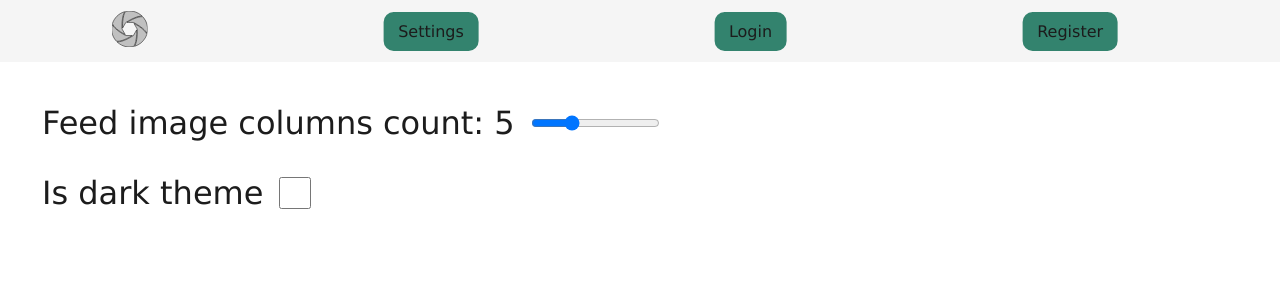
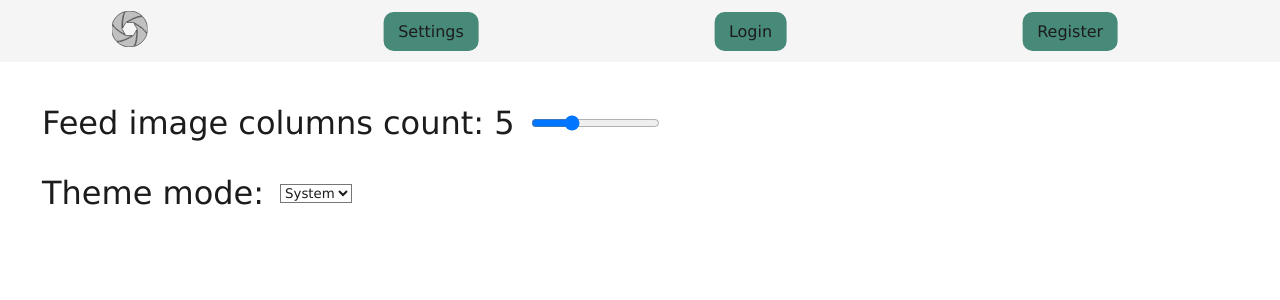
Before and after one commit to phowv/site, a React (Vite) app: page /settings in a window 1280 px wide. Shown: the top 300 px of the page. Built offline with nearby package versions, Linux system fonts and the light colour scheme; no server answers.

Commit message:
add: system theme

```diff
--- a/src/App.tsx
+++ b/src/App.tsx
@@ -18,11 +18,19 @@ import CollectionEditPage from "./pages/CollectionEditPage";
 import CollectionCreatePage from "./pages/CollectionCreatePage";
 import SinglePhotoViewPage from "./pages/SinglePhotoViewPage";
 import { useEffect } from "react";
+import { applyTheme, type ThemeMode } from "./lib/utils/themeUtils";
 
 function App() {
 	useEffect(() => {
-		const theme = localStorage.getItem("theme") || "light";
-		document.documentElement.setAttribute("data-theme", theme);
+		const theme = (localStorage.getItem("theme-mode") || "system") as ThemeMode;
+		const apply = () => applyTheme(theme);
+		apply();
+
+		if (theme === "system") {
+			const mq = window.matchMedia("(prefers-color-scheme: dark)");
+			mq.addEventListener("change", apply);
+			return () => mq.removeEventListener("change", apply);
+		}
 	}, []);
 
 	return (
--- a/src/components/ImageViewingModal/ImageViewingModal.module.css
+++ b/src/components/ImageViewingModal/ImageViewingModal.module.css
@@ -10,6 +10,7 @@
 .imageDescription {
 	display: flex;
 	justify-content: space-between;
+	padding-bottom: 0.5rem;
 }
 
 .imageTagsDiv {
--- /dev/null
+++ b/src/lib/utils/themeUtils.ts
@@ -0,0 +1,8 @@
+export type ThemeMode = "system" | "dark" | "light";
+export type Theme = "dark" | "light";
+
+export function applyTheme(mode: ThemeMode) {
+	const mq = window.matchMedia("(prefers-color-scheme: dark)");
+	const theme = mode === "system" ? (mq.matches ? "dark" : "light") : mode;
+	document.documentElement.setAttribute("data-theme", theme);
+}
--- a/src/pages/SettingsPage/SettingsPage.tsx
+++ b/src/pages/SettingsPage/SettingsPage.tsx
@@ -1,17 +1,26 @@
 import { useEffect, useState } from "react";
 import { PhotoSize } from "../../lib/api/photoApi";
 import cl from "./SettingsPage.module.css";
+import { applyTheme, type ThemeMode } from "../../lib/utils/themeUtils";
 
 const SettingsPage = () => {
 	const [feedImageColumnsCount, setFeedImageColumnsCount] = useState(
 		() => localStorage.getItem("feedImageColumnsCount") ?? "5",
 	);
-	const [theme, setTheme] = useState(() => localStorage.getItem("theme") || "light");
+	const [themeMode, setThemeMode] = useState<ThemeMode>(
+		(localStorage.getItem("theme-mode") || "system") as ThemeMode,
+	);
 
 	useEffect(() => {
-		document.documentElement.setAttribute("data-theme", theme);
-		localStorage.setItem("theme", theme);
-	}, [theme]);
+		const apply = () => applyTheme(themeMode);
+		apply();
+
+		if (themeMode === "system") {
+			const mq = window.matchMedia("(prefers-color-scheme: dark)");
+			mq.addEventListener("change", apply);
+			return () => mq.removeEventListener("change", apply);
+		}
+	}, [themeMode]);
 
 	return (
 		<section style={{ padding: "10px" }} className={cl.container}>
@@ -32,13 +41,18 @@ const SettingsPage = () => {
 			</label>
 
 			<label className={cl.settings_line}>
-				<p>Is dark theme</p>
-				<input
-					className={cl.settings_checkbox}
-					type="checkbox"
-					checked={theme === "dark"}
-					onChange={(e) => setTheme(e.target.checked ? "dark" : "light")}
-				/>
+				<p>Theme mode: </p>
+				<select
+					value={themeMode}
+					onChange={(e) => {
+						setThemeMode(e.target.value as ThemeMode);
+						localStorage.setItem("theme-mode", e.target.value);
+					}}
+				>
+					<option value="system">System</option>
+					<option value="light">Light</option>
+					<option value="dark">Dark</option>
+				</select>
 			</label>
 		</section>
 	);
--- a/src/styles/style.css
+++ b/src/styles/style.css
@@ -3,7 +3,7 @@
 	--light-text-color: white;
 	--bg: white;
 	--light-bg: whitesmoke;
-	--accent: rgba(51, 131, 110, 1);
+	--accent: rgb(72, 138, 121);
 	--light-accent: rgb(68, 144, 124);
 	--muted: rgb(132, 131, 131);
 
```
